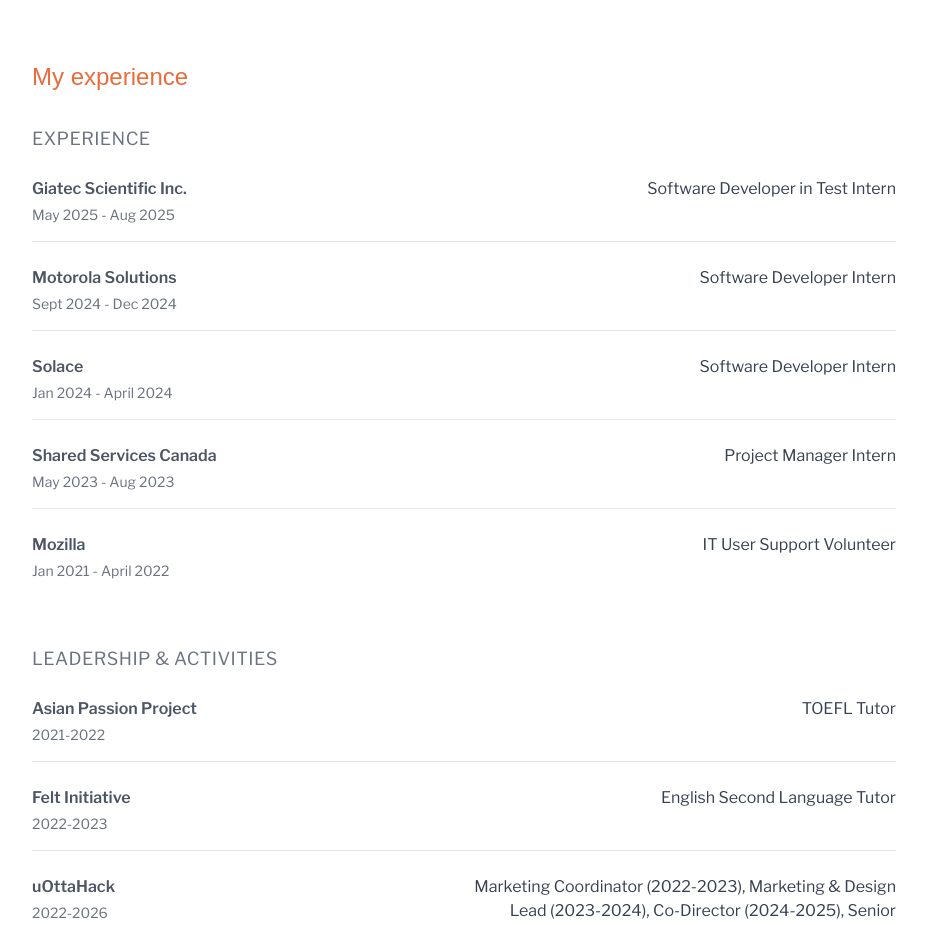
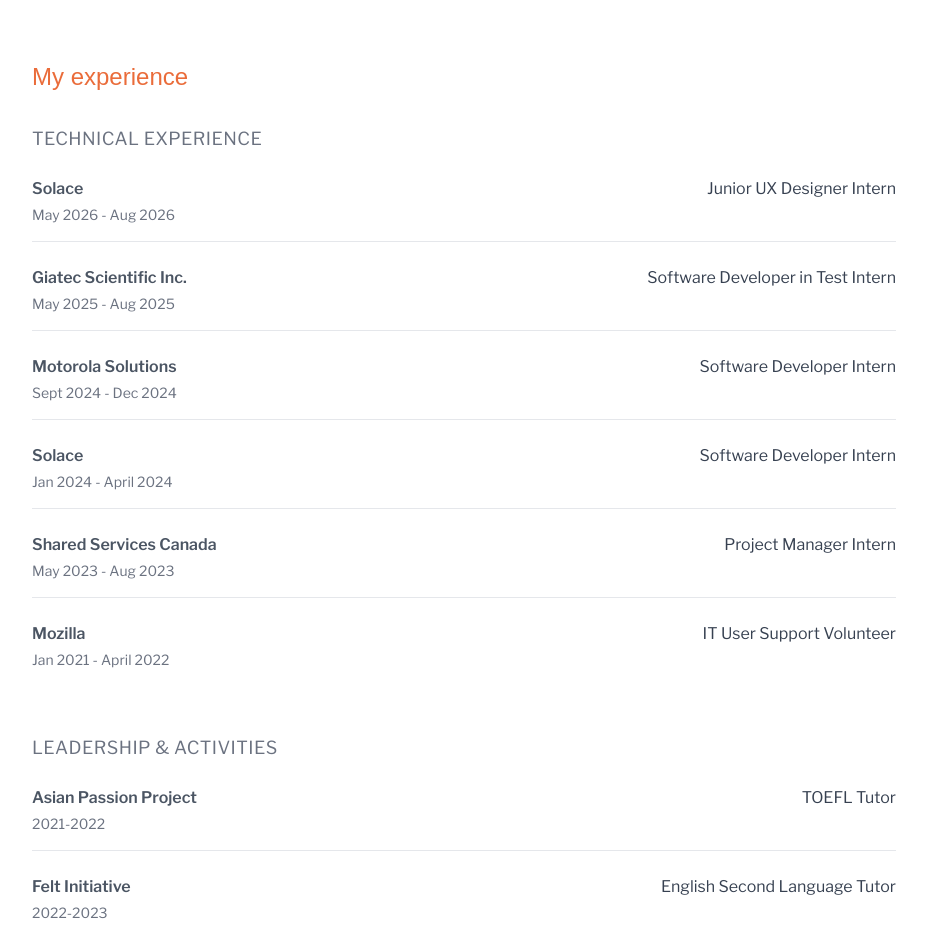
Before and after one commit to LH-eliza/Lauren-Hong-Portfolio, an Astro site: page /about in a window 1280 px wide. Shown: the part 1130-2055 px from the top of the page, without its empty margins (176-1103 px from the left). Built offline with nearby package versions, Linux system fonts and the light colour scheme; Astro itself is replaced by a stand-in of ours; a web font is replaced by a local one.

Commit message:
Adding Work Experience Section

```diff
--- a/src/components/about/About.tsx
+++ b/src/components/about/About.tsx
@@ -75,9 +75,18 @@
         {/* Experience Subsection */}
         <div className="mb-12">
           <h3 className="text-lg text-gray-500 mb-6 font-libre uppercase tracking-wide">
-            Experience
+            Technical Experience
           </h3>
           <div className="space-y-6">
+            <div className="flex flex-col sm:flex-row sm:justify-between sm:items-start gap-1 pb-4 border-b border-gray-200">
+              <div className="flex-1">
+                <h4 className="text-gray-600 font-libre font-semibold mb-1">Solace</h4>
+                <p className="text-sm text-gray-500 font-libre">May 2026 - Aug 2026</p>
+              </div>
+              <div className="sm:text-right sm:w-1/3">
+                <p className="text-gray-700 font-libre">Junior UX Designer Intern</p>
+              </div>
+            </div>
             <div className="flex flex-col sm:flex-row sm:justify-between sm:items-start gap-1 pb-4 border-b border-gray-200">
               <div className="flex-1">
                 <h4 className="text-gray-600 font-libre font-semibold mb-1">
```
